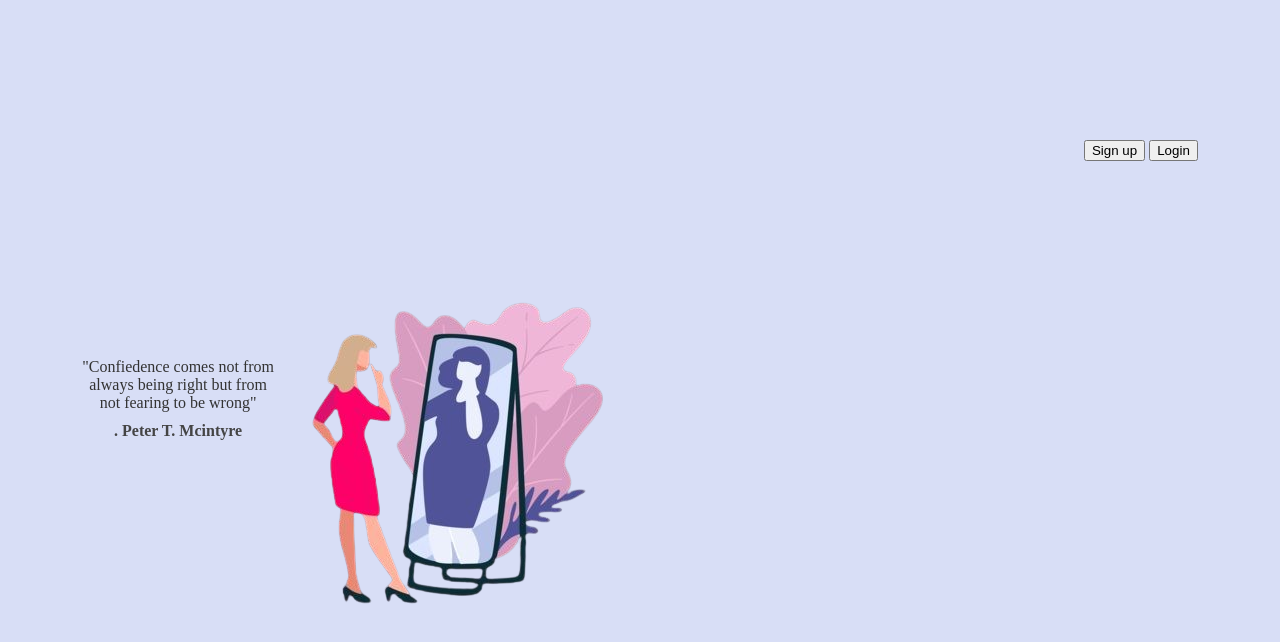
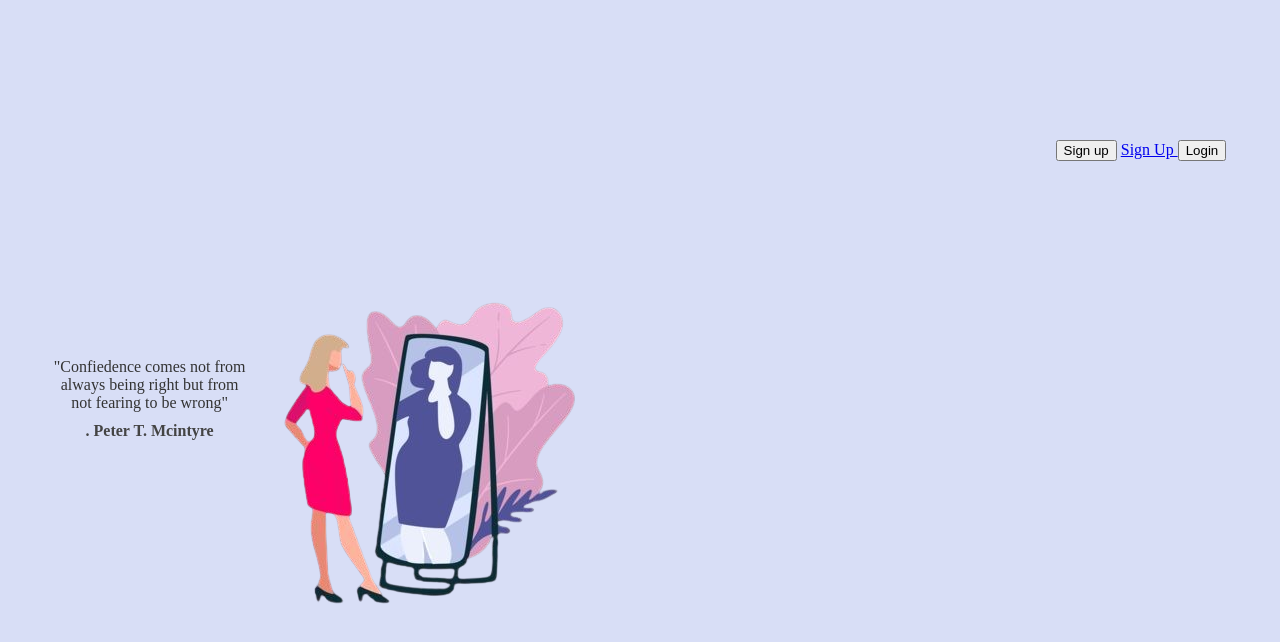
Before and after one commit to rizajane/final, a plain HTML site: page index.html in a window 1280 px wide. Drawn offline with Linux system fonts and the light colour scheme.

Commit message:
Update index.html

```diff
--- a/index.html
+++ b/index.html
@@ -28,6 +28,7 @@
 
 <div class="bebe">
     <button onclick="document.location='http://127.0.0.1:5500/signup.html'">Sign up</button>
+    <a href = signup.html> Sign Up <a>
     <button onclick="document.location='http://127.0.0.1:5500/login.html'">Login</button>
      </div>
 
```
